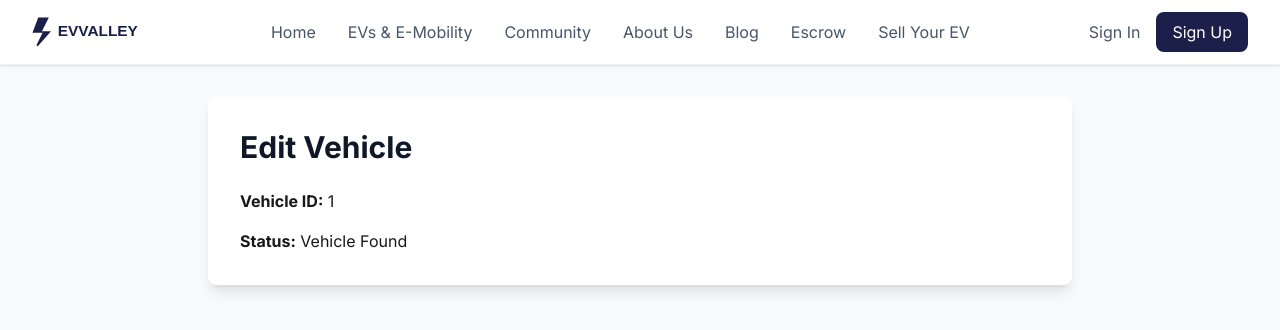
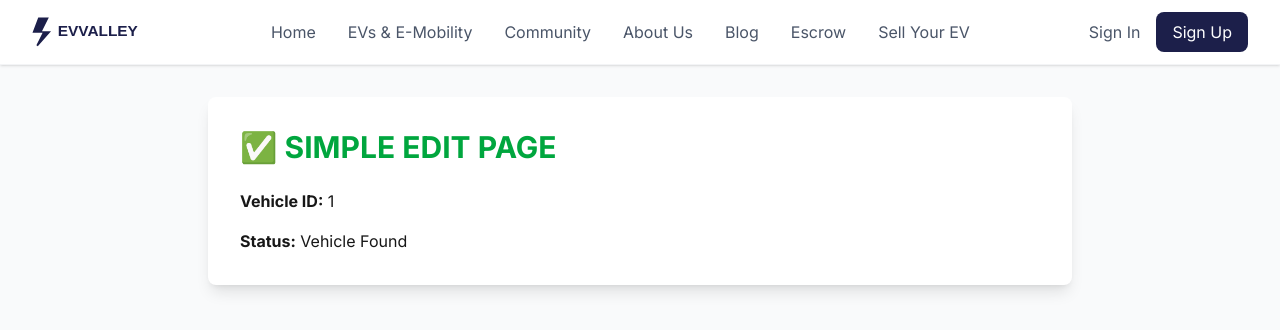
Before and after one commit to yusufturhan/evvalley-cars, a Next.js app: page /vehicles/1/edit in a window 1280 px wide. Shown: the top 330 px of the page. Built offline with nearby package versions, Linux system fonts and the light colour scheme; no server answers.

Commit message:
Simplify edit page to remove all sync dependencies

```diff
--- a/src/app/vehicles/[id]/edit/page.tsx
+++ b/src/app/vehicles/[id]/edit/page.tsx
@@ -10,30 +10,30 @@ export default function EditVehiclePage() {
   const [loading, setLoading] = useState(true);
 
   useEffect(() => {
-    console.log("EDIT PAGE: Starting...");
-    console.log("EDIT PAGE: Params:", params);
+    console.log("SIMPLE EDIT PAGE: Starting...");
+    console.log("SIMPLE EDIT PAGE: Params:", params);
 
     const id = params?.id;
     if (id) {
-      console.log("EDIT PAGE: Vehicle ID:", id);
+      console.log("SIMPLE EDIT PAGE: Vehicle ID:", id);
 
       fetch(`/api/vehicles/${id}`)
         .then(res => {
-          console.log("EDIT PAGE: API Response Status:", res.status);
+          console.log("SIMPLE EDIT PAGE: API Response Status:", res.status);
           return res.json();
         })
         .then(data => {
-          console.log("EDIT PAGE: API Data:", data);
+          console.log("SIMPLE EDIT PAGE: API Data:", data);
           setData(data);
         })
         .catch(err => {
-          console.log("EDIT PAGE: API Error:", err);
+          console.log("SIMPLE EDIT PAGE: API Error:", err);
         })
         .finally(() => {
           setLoading(false);
         });
     } else {
-      console.log("EDIT PAGE: No vehicle ID found");
+      console.log("SIMPLE EDIT PAGE: No vehicle ID found");
       setLoading(false);
     }
   }, [params]);
@@ -55,7 +55,7 @@ export default function EditVehiclePage() {
       <Header />
       <div className="max-w-4xl mx-auto px-4 py-8">
         <div className="bg-white rounded-lg shadow-lg p-8">
-          <h1 className="text-3xl font-bold text-gray-900 mb-6">Edit Vehicle</h1>
+          <h1 className="text-3xl font-bold text-green-600 mb-6">✅ SIMPLE EDIT PAGE</h1>
 
           <div className="space-y-4">
             <p><strong>Vehicle ID:</strong> {params?.id}</p>
@@ -78,7 +78,7 @@ export default function EditVehiclePage() {
                 <button
                   className="bg-green-600 text-white px-6 py-3 rounded-lg hover:bg-green-700"
                   onClick={() => {
-                    console.log("EDIT PAGE: Edit button clicked");
+                    console.log("SIMPLE EDIT PAGE: Edit button clicked");
                     alert("Edit functionality will be implemented here");
                   }}
                 >
```
